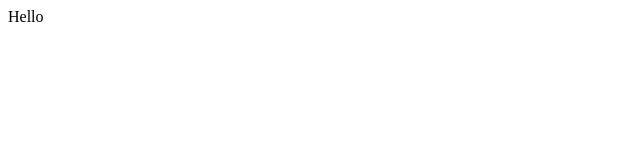
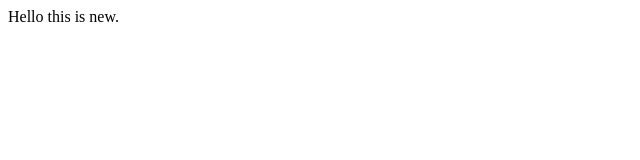
Before and after one commit to pionkipl/weatherApp, a plain HTML site: page index.html in a window 1280 px wide. Shown: the full height of the page, 0-640 px from the left. Drawn offline with Linux system fonts and the light colour scheme.

Commit message:
One change

```diff
--- a/index.html
+++ b/index.html
@@ -8,6 +8,6 @@
     <title>Document</title>
   </head>
   <body>
-    Hello
+    Hello this is new.
   </body>
 </html>
```
